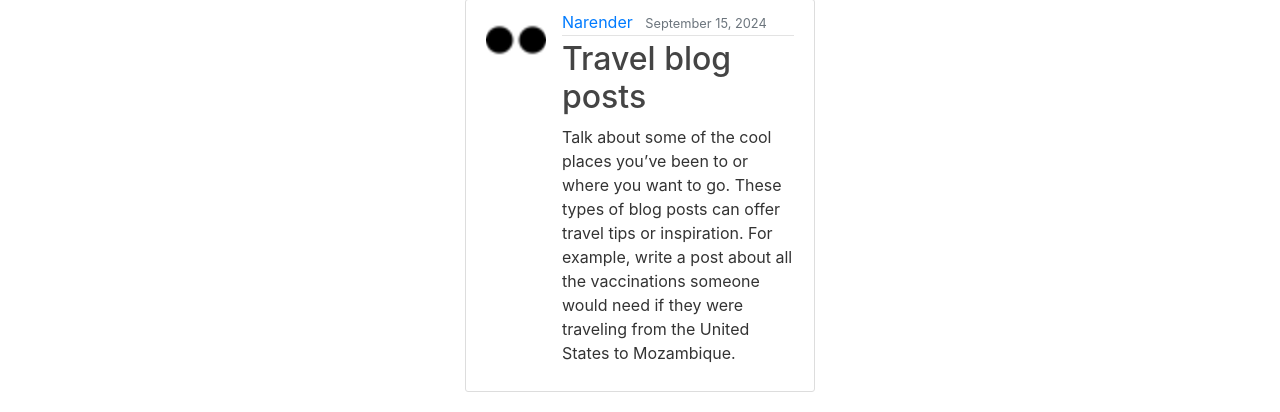
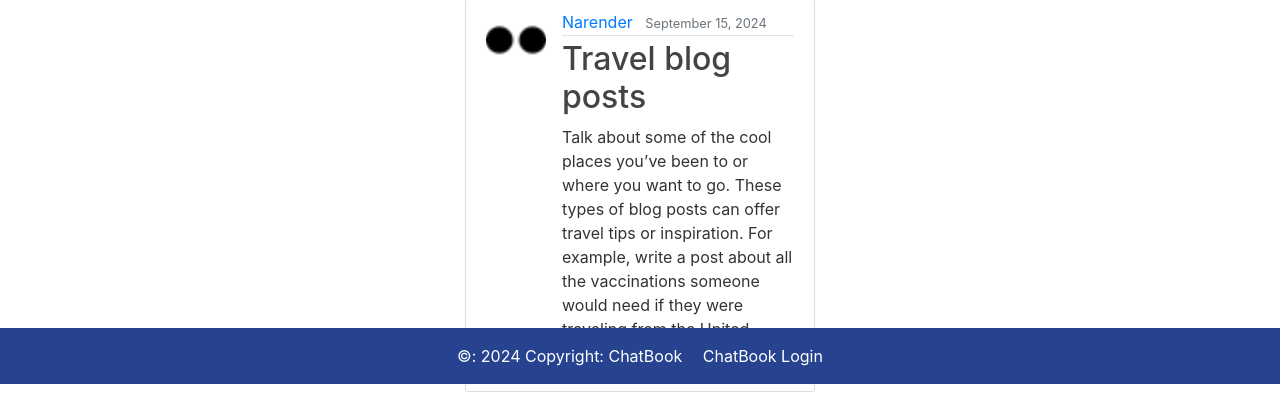
Before and after one commit to PPP-K/ChatBook, a Django app: page / in a window 1280 px wide. Shown: the part 416-828 px from the top of the page. Run offline with Django 5.2, Linux system fonts and the light colour scheme; a user stored in the database is signed in; data comes from the database, SQL or seed files in the repository; some libraries are stand-ins or nearby versions.

Commit message:
add files

```diff
--- a/blog/templates/blog/base.html
+++ b/blog/templates/blog/base.html
@@ -16,7 +16,7 @@
 
 <body>
     <header class="site-header">
-      <nav class="navbar navbar-expand-md navbar-dark fixed-top" style="background-color: #274390">
+      <nav class="navbar navbar-expand-md navbar-dark fixed-top " style="background-color: #274390">
         <form class="form-inline">
             <a class="btn btn-outline-primary" href="{%  url 'blog-home' %}"><i class="fas fa-vote-yea">PK</i></a>
         </form>
@@ -110,10 +110,22 @@
         {% endif %}
       </div>
 </main>
+
+
+<footer class="page-footer font-small text-white fixed-bottom" style="background-color: #274390">
+  <div class= "footer-copyright text-center py-3">&copy: 2024 Copyright:
+      <a herf="https://localhost:8000">ChatBook</a>
+      <a class="ml-3"herf="#" >ChatBook Login</a>
+  </div>
+</footer>
+
     <!-- Optional JavaScript -->
     <!-- jQuery first, then Popper.js, then Bootstrap JS -->
     <script src="https://code.jquery.com/jquery-3.4.1.slim.min.js" integrity="sha384-J6qa4849blE2+poT4WnyKhv5vZF5SrPo0iEjwBvKU7imGFAV0wwj1yYfoRSJoZ+n" crossorigin="anonymous"></script>
     <script src="https://cdn.jsdelivr.net/npm/popper.js@1.16.0/dist/umd/popper.min.js" integrity="sha384-Q6E9RHvbIyZFJoft+2mJbHaEWldlvI9IOYy5n3zV9zzTtmI3UksdQRVvoxMfooAo" crossorigin="anonymous"></script>
     <script src="https://stackpath.bootstrapcdn.com/bootstrap/4.4.1/js/bootstrap.min.js" integrity="sha384-wfSDF2E50Y2D1uUdj0O3uMBJnjuUD4Ih7YwaYd1iqfktj0Uod8GCExl3Og8ifwB6" crossorigin="anonymous"></script>
+
+
+
 </body>
 </html>
```
